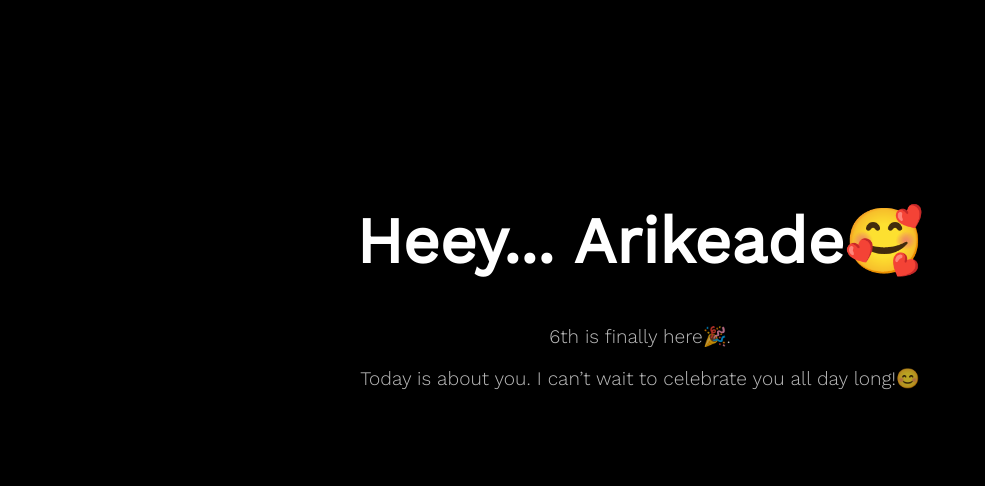
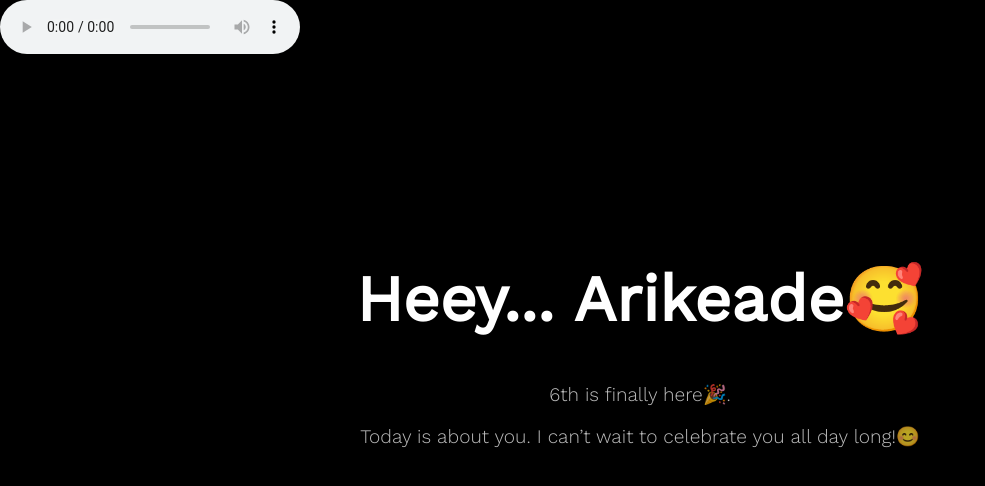
Before and after one commit to Haeyzed/arike-birthday-master, a website: page index.html in a window 1280 px wide. Shown: the whole page, without its empty margins (0-985 px from the left). Drawn offline with nearby package versions, Linux system fonts and the light colour scheme.

Commit message:
arikeade-birthday

```diff
--- a/index.html
+++ b/index.html
@@ -14,7 +14,10 @@
   </head>
 
   <body>
-    <audio src="mp3/birthday.mp3" autoplay></audio>
+    <audio controls autoplay>
+        <source src="mp3/birthday.mp3" type="audio/mpeg">
+    </audio>
+    <!-- <audio src="mp3/birthday.mp3" autoplay></audio> -->
     <div class="container">
       <div class="one">
         <h1 class="one">
```
